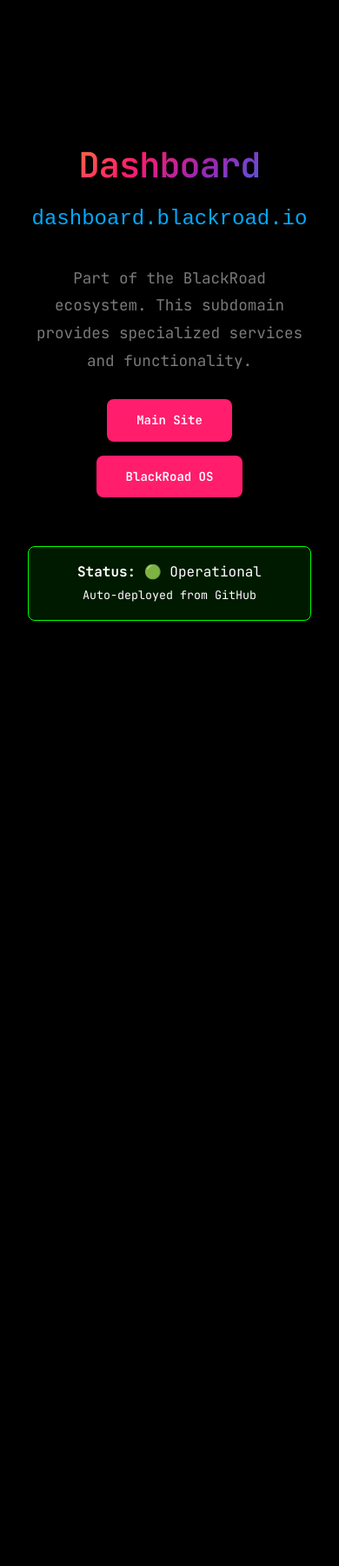
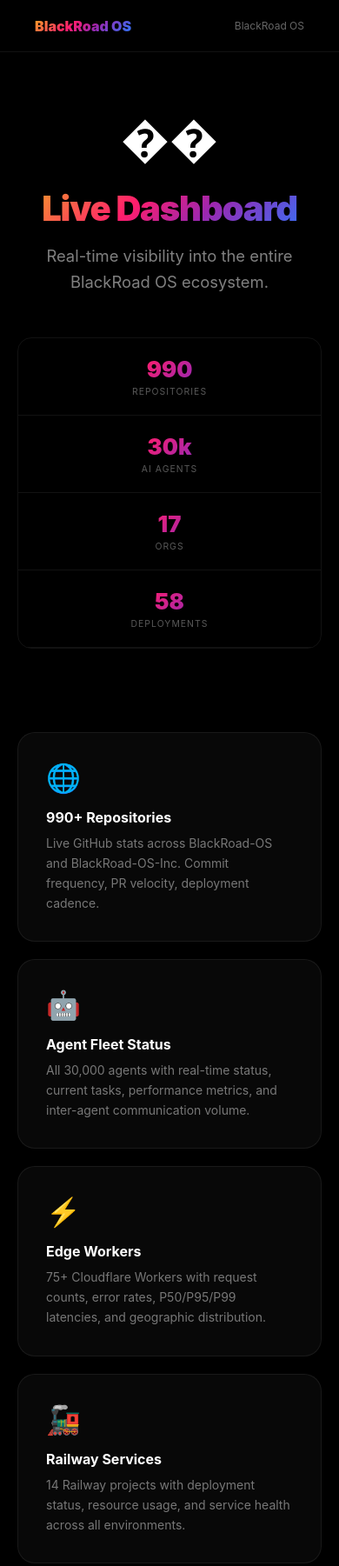
Before and after one commit to BlackRoad-OS/dashboard-blackroadio, a website: page index.html in a window 390 px wide. Shown: the top 1801 px of the page at 87% size. Before the commit the page ends 844 px from the top, so only its background shows below. Drawn offline with Linux system fonts and the light colour scheme; no server answers.

Commit message:
feat: enhance site with full content, live data, responsive design

```diff
--- a/index.html
+++ b/index.html
@@ -1,128 +1,113 @@
 <!DOCTYPE html>
 <html lang="en">
 <head>
-    <meta charset="UTF-8">
-    <meta name="viewport" content="width=device-width, initial-scale=1.0">
-    <title>Dashboard - blackroad.io</title>
-    <style>
-        * { margin: 0; padding: 0; box-sizing: border-box; }
-        body {
-            font-family: 'Inter', -apple-system, sans-serif;
-            background: #000;
-            color: #0f0;
-            display: flex;
-            align-items: center;
-            justify-content: center;
-            min-height: 100vh;
-            padding: 2rem;
-            text-align: center;
-        }
-        .container {
-            max-width: 600px;
-        }
-        h1 {
-            font-size: 3rem;
-            margin-bottom: 1rem;
-            background: linear-gradient(135deg, #FF9D00, #FF0066, #7700FF, #0066FF);
-            -webkit-background-clip: text;
-            -webkit-text-fill-color: transparent;
-        }
-        .subdomain {
-            font-family: 'Courier New', monospace;
-            font-size: 1.5rem;
-            margin-bottom: 2rem;
-            color: #0af;
-        }
-        p {
-            font-size: 1.1rem;
-            line-height: 1.8;
-            margin-bottom: 2rem;
-            opacity: 0.8;
-        }
-        .btn {
-            display: inline-block;
-            padding: 1rem 2rem;
-            background: linear-gradient(135deg, #FF9D00, #FF0066);
-            color: #fff;
-            text-decoration: none;
-            border-radius: 8px;
-            font-weight: 600;
-            margin: 0.5rem;
-            transition: transform 0.3s;
-        }
-        .btn:hover {
-            transform: translateY(-2px);
-        }
-        .status {
-            margin-top: 3rem;
-            padding: 1rem;
-            background: rgba(0, 255, 0, 0.1);
-            border: 1px solid #0f0;
-            border-radius: 8px;
-        }
-    </style>
-  <link rel="preconnect" href="https://fonts.googleapis.com">
-  <link rel="preconnect" href="https://fonts.gstatic.com" crossorigin>
-  <link href="https://fonts.googleapis.com/css2?family=JetBrains+Mono:wght@300;400;500;600;700&display=swap" rel="stylesheet">
-  <style>
-    :root{--black:#000;--ink:#0A0A0A;--surface:#111;--border:#1A1A1A;--dim:#666;--sub:#999;--white:#FFF;--pink:#FF1D6C;--amber:#F5A623;--violet:#9C27B0;--blue:#2979FF;--green:#00FF88;--gradient:linear-gradient(135deg,#F5A623 0%,#FF1D6C 38.2%,#9C27B0 61.8%,#2979FF 100%);--xs:8px;--sm:13px;--md:21px;--lg:34px;--xl:55px;--xxl:89px}
-    *,*::before,*::after{margin:0;padding:0;box-sizing:border-box}
-    body{font-family:'JetBrains Mono',monospace;background:#000;color:#fff;line-height:1.618;overflow-x:hidden;-webkit-font-smoothing:antialiased;padding-top:70px}
-    h1{font-size:clamp(40px,8vw,100px);font-weight:600;letter-spacing:-.02em;line-height:1.1;background:linear-gradient(135deg,#F5A623 0%,#FF1D6C 38.2%,#9C27B0 61.8%,#2979FF 100%);-webkit-background-clip:text;-webkit-text-fill-color:transparent;background-clip:text;margin-bottom:21px}
-    h2{font-size:clamp(24px,4vw,48px);font-weight:600;letter-spacing:-.02em;color:#fff;margin-bottom:21px}
-    h3{font-size:clamp(16px,2vw,24px);font-weight:600;color:#fff;margin-bottom:13px}
-    h4,h5,h6{color:#fff}
-    p{color:#999;line-height:1.8;margin-bottom:21px}
-    a{color:#2979FF;text-decoration:none;transition:color .2s}
-    a:hover{color:#FF1D6C}
-    strong{color:#fff}
-    code{font-family:inherit;background:#111;color:#00FF88;padding:2px 6px;border:1px solid #1A1A1A}
-    pre{background:#0A0A0A;border:1px solid #1A1A1A;border-left:2px solid #FF1D6C;padding:21px 34px;color:#00FF88;overflow-x:auto;margin-bottom:34px}
-    hr{border:none;height:1px;background:linear-gradient(135deg,#F5A623,#FF1D6C,#9C27B0,#2979FF);opacity:.3;margin:55px 0}
-    nav,.nav{position:fixed;top:0;left:0;right:0;z-index:1000;display:flex;justify-content:space-between;align-items:center;padding:21px 55px;background:rgba(0,0,0,.85);backdrop-filter:blur(20px);-webkit-backdrop-filter:blur(20px);border-bottom:1px solid #1A1A1A}
-    nav a,.nav a{color:#999;font-size:13px}
-    nav a:hover,.nav a:hover{color:#fff}
-    .logo{font-size:20px;font-weight:700;background:linear-gradient(135deg,#F5A623 0%,#FF1D6C 38.2%,#9C27B0 61.8%,#2979FF 100%);-webkit-background-clip:text;-webkit-text-fill-color:transparent;background-clip:text}
-    header{padding:21px 55px 0;display:flex;justify-content:space-between;align-items:center}
-    header .logo{font-size:22px;font-weight:700;background:linear-gradient(135deg,#F5A623 0%,#FF1D6C 38.2%,#9C27B0 61.8%,#2979FF 100%);-webkit-background-clip:text;-webkit-text-fill-color:transparent;background-clip:text}
-    header nav{position:static;background:none;backdrop-filter:none;border:none;padding:0;display:flex;gap:34px}
-    .hero,section.hero{min-height:90vh;display:flex;flex-direction:column;justify-content:center;align-items:center;text-align:center;padding:89px 55px;position:relative;overflow:hidden}
-    .hero::before{content:'';position:absolute;top:50%;left:50%;transform:translate(-50%,-50%);width:500px;height:500px;background:radial-gradient(circle,rgba(255,29,108,.15) 0%,rgba(156,39,176,.1) 40%,transparent 70%);pointer-events:none;animation:orb 8s ease-in-out infinite}
-    @keyframes orb{0%,100%{transform:translate(-50%,-50%) scale(1);opacity:.6}50%{transform:translate(-50%,-50%) scale(1.3);opacity:1}}
-    .hero p,.tagline{font-size:18px;max-width:600px;color:#999;margin-bottom:55px;position:relative;z-index:1}
-    .hero h1{position:relative;z-index:1}
-    .earth-glow,.hero-glow,.neural-bg{position:absolute;inset:0;background:radial-gradient(ellipse at center,rgba(255,29,108,.07) 0%,transparent 60%);pointer-events:none}
-    section{padding:89px 55px;position:relative}
-    section:not(.hero){max-width:1200px;margin-left:auto;margin-right:auto}
-    section h2{color:#fff;-webkit-text-fill-color:#fff}
-    .btn,.btn-primary{display:inline-block;padding:13px 34px;font-family:inherit;font-size:14px;font-weight:600;background:#FF1D6C;color:#fff;text-decoration:none;border:none;cursor:pointer;transition:all .2s;position:relative;z-index:1}
-    .btn:hover,.btn-primary:hover{background:#fff;color:#000;transform:translateY(-2px)}
-    .features-grid,.ai-features,.pillars{display:flex;flex-wrap:wrap;gap:34px;justify-content:center}
-    .feature-card,.ai-feature,.pillar{background:rgba(255,255,255,.02);border:1px solid #1A1A1A;padding:55px;transition:all .3s;flex:1;min-width:220px;max-width:360px}
-    .feature-card:hover,.ai-feature:hover,.pillar:hover{background:rgba(255,255,255,.05);border-color:rgba(255,29,108,.4);transform:translateY(-4px)}
-    .feature-icon,.ai-feature-icon,.pillar-icon{font-size:28px;margin-bottom:21px;display:block}
-    .feature-card h3,.ai-feature-title,.pillar-name{color:#fff;margin-bottom:8px}
-    .feature-card p,.ai-feature-desc{font-size:14px;color:#666}
-    .badge,.ai-badge{display:inline-block;padding:4px 13px;font-size:11px;letter-spacing:.1em;text-transform:uppercase;border:1px solid #1A1A1A;color:#999;margin-bottom:21px}
-    footer,.footer{padding:55px;border-top:1px solid #1A1A1A;color:#666;font-size:13px;display:flex;justify-content:space-between;align-items:center;flex-wrap:wrap;gap:21px}
-    footer a,.footer a{color:#999}
-    footer a:hover,.footer a:hover{color:#FF1D6C}
-    @media(max-width:768px){nav,.nav{padding:21px}.hero,section.hero{padding:89px 21px}.features-grid,.ai-features,.pillars{flex-direction:column}.feature-card,.ai-feature{min-width:unset;max-width:unset}footer,.footer{flex-direction:column;text-align:center;padding:34px 21px}}
-  </style>
+<meta charset="UTF-8">
+<meta name="viewport" content="width=device-width,initial-scale=1">
+<title>Dashboard — BlackRoad OS</title>
+<meta name="description" content="Real-time visibility into the entire BlackRoad OS ecosystem.">
+<style>
+:root{--amber:#F5A623;--pink:#FF1D6C;--violet:#9C27B0;--blue:#2979FF;--g:linear-gradient(135deg,#F5A623 0%,#FF1D6C 38.2%,#9C27B0 61.8%,#2979FF 100%);--accent:#F5A623}
+*{margin:0;padding:0;box-sizing:border-box}
+body{font-family:-apple-system,BlinkMacSystemFont,'Inter',sans-serif;background:#000;color:#fff;min-height:100vh}
+nav{padding:0 40px;height:60px;display:flex;align-items:center;justify-content:space-between;border-bottom:1px solid rgba(255,255,255,0.07);backdrop-filter:blur(20px);position:sticky;top:0;z-index:100;background:rgba(0,0,0,0.8)}
+.logo{font-weight:900;font-size:1rem;background:var(--g);-webkit-background-clip:text;-webkit-text-fill-color:transparent;background-clip:text}
+.live-stat{font-size:0.75rem;color:rgba(255,255,255,0.4)}
+.hero{padding:80px 40px 64px;text-align:center;max-width:900px;margin:0 auto}
+.hero-icon{font-size:3.5rem;margin-bottom:24px;display:block}
+h1{font-size:clamp(2.5rem,7vw,5.5rem);font-weight:900;letter-spacing:-0.03em;background:var(--g);-webkit-background-clip:text;-webkit-text-fill-color:transparent;background-clip:text;margin-bottom:20px;line-height:1}
+.tagline{font-size:1.15rem;color:rgba(255,255,255,0.5);line-height:1.618;max-width:560px;margin:0 auto 48px}
+.stat-bar{display:flex;gap:0;max-width:700px;margin:0 auto;border:1px solid rgba(255,255,255,0.07);border-radius:16px;overflow:hidden}
+.stat-item{flex:1;padding:20px 16px;text-align:center;border-right:1px solid rgba(255,255,255,0.07)}
+.stat-item:last-child{border-right:none}
+.stat-v{font-size:1.6rem;font-weight:900;background:var(--g);-webkit-background-clip:text;-webkit-text-fill-color:transparent;background-clip:text}
+.stat-l{font-size:0.65rem;color:rgba(255,255,255,0.35);margin-top:4px;text-transform:uppercase;letter-spacing:0.1em}
+.grid{display:grid;grid-template-columns:repeat(auto-fit,minmax(300px,1fr));gap:20px;max-width:1100px;margin:80px auto;padding:0 40px}
+.feat-card{background:rgba(255,255,255,0.03);border:1px solid rgba(255,255,255,0.07);border-radius:20px;padding:32px;transition:all 0.3s}
+.feat-card:hover{border-color:rgba(255,255,255,0.14);transform:translateY(-3px);background:rgba(255,255,255,0.05)}
+.feat-icon{font-size:2rem;margin-bottom:16px;display:block}
+.feat-title{font-size:1rem;font-weight:700;margin-bottom:8px}
+.feat-desc{font-size:0.875rem;color:rgba(255,255,255,0.45);line-height:1.65}
+.cta{text-align:center;padding:80px 40px;border-top:1px solid rgba(255,255,255,0.07)}
+.cta h2{font-size:2rem;font-weight:800;background:var(--g);-webkit-background-clip:text;-webkit-text-fill-color:transparent;background-clip:text;margin-bottom:16px}
+.btn{display:inline-flex;align-items:center;gap:8px;padding:12px 28px;border-radius:100px;font-size:0.9rem;font-weight:700;text-decoration:none;background:var(--g);color:#fff;transition:opacity 0.2s,transform 0.2s}
+.btn:hover{opacity:0.85;transform:translateY(-2px)}
+footer{padding:40px;text-align:center;color:rgba(255,255,255,0.25);font-size:0.8rem;border-top:1px solid rgba(255,255,255,0.07)}
+footer a{color:rgba(255,29,108,0.7);text-decoration:none}
+@media(max-width:640px){.hero{padding:60px 20px 48px}.grid{padding:0 20px;margin:48px auto}.stat-bar{flex-direction:column}.stat-item{border-right:none;border-bottom:1px solid rgba(255,255,255,0.07)}}
+</style>
 </head>
 <body>
-    <div class="container">
-        <h1>Dashboard</h1>
-        <div class="subdomain">dashboard.blackroad.io</div>
-        <p>Part of the BlackRoad ecosystem. This subdomain provides specialized services and functionality.</p>
-        <div>
-            <a href="https://blackroad.io" class="btn">Main Site</a>
-            <a href="https://blackroad.io" class="btn">BlackRoad OS</a>
-        </div>
-        <div class="status">
-            <strong>Status:</strong> 🟢 Operational<br>
-            <small>Auto-deployed from GitHub</small>
-        </div>
+<nav>
+  <div class="logo">BlackRoad OS</div>
+  <div class="live-stat" id="live-count">Loading...</div>
+</nav>
+<div class="hero">
+  <span class="hero-icon">��</span>
+  <h1>Live Dashboard</h1>
+  <p class="tagline">Real-time visibility into the entire BlackRoad OS ecosystem.</p>
+  <div class="stat-bar">
+    <div class="stat-item"><div class="stat-v" id="s1">990</div><div class="stat-l">Repositories</div></div>
+    <div class="stat-item"><div class="stat-v" id="s2">30k</div><div class="stat-l">AI Agents</div></div>
+    <div class="stat-item"><div class="stat-v" id="s3">17</div><div class="stat-l">Orgs</div></div>
+    <div class="stat-item"><div class="stat-v" id="s4">58</div><div class="stat-l">Deployments</div></div>
+  </div>
+</div>
+<div class="grid">
+
+    <div class="feat-card">
+      <div class="feat-icon">🌐</div>
+      <div class="feat-title">990+ Repositories</div>
+      <div class="feat-desc">Live GitHub stats across BlackRoad-OS and BlackRoad-OS-Inc. Commit frequency, PR velocity, deployment cadence.</div>
     </div>
+
+    <div class="feat-card">
+      <div class="feat-icon">🤖</div>
+      <div class="feat-title">Agent Fleet Status</div>
+      <div class="feat-desc">All 30,000 agents with real-time status, current tasks, performance metrics, and inter-agent communication volume.</div>
+    </div>
+
+    <div class="feat-card">
+      <div class="feat-icon">⚡</div>
+      <div class="feat-title">Edge Workers</div>
+      <div class="feat-desc">75+ Cloudflare Workers with request counts, error rates, P50/P95/P99 latencies, and geographic distribution.</div>
+    </div>
+
+    <div class="feat-card">
+      <div class="feat-icon">🚂</div>
+      <div class="feat-title">Railway Services</div>
+      <div class="feat-desc">14 Railway projects with deployment status, resource usage, and service health across all environments.</div>
+    </div>
+
+    <div class="feat-card">
+      <div class="feat-icon">🍓</div>
+      <div class="feat-title">Pi Fleet</div>
+      <div class="feat-desc">Raspberry Pi cluster health, Ollama model status, CPU/memory/temperature, and network connectivity.</div>
+    </div>
+
+    <div class="feat-card">
+      <div class="feat-icon">📊</div>
+      <div class="feat-title">Metrics History</div>
+      <div class="feat-desc">30-day trends, deployment frequency charts, agent task completion rates, and infrastructure cost tracking.</div>
+    </div>
+</div>
+<div class="cta">
+  <h2>Built on BlackRoad OS</h2>
+  <p style="color:rgba(255,255,255,0.45);margin-bottom:32px">Your AI. Your Hardware. Your Rules.</p>
+  <a href="https://github.com/BlackRoad-OS" class="btn" target="_blank">⚡ Explore GitHub</a>
+</div>
+<footer>
+  <a href="https://blackroad-live-hub.amundsonalexa.workers.dev/all" target="_blank">Live API</a> · <a href="https://status.blackroad.io" target="_blank">Status</a> · <a href="https://github.com/BlackRoad-OS" target="_blank">GitHub</a><br><br>© 2026 BlackRoad OS, Inc. — All rights reserved.
+</footer>
+<script>
+const API='https://blackroad-live-hub.amundsonalexa.workers.dev';
+fetch(API+'/all').then(r=>r.json()).then(d=>{
+  const b=d.blackroad||{};
+  document.getElementById('s1').textContent=(b.total_repos||990).toLocaleString();
+  document.getElementById('s2').textContent='30k';
+  document.getElementById('s3').textContent=b.orgs||17;
+  document.getElementById('s4').textContent=b.domains||58;
+  document.getElementById('live-count').textContent=`${b.total_repos||990} repos live`;
+}).catch(()=>document.getElementById('live-count').textContent='BlackRoad OS');
+</script>
 </body>
 </html>
```
